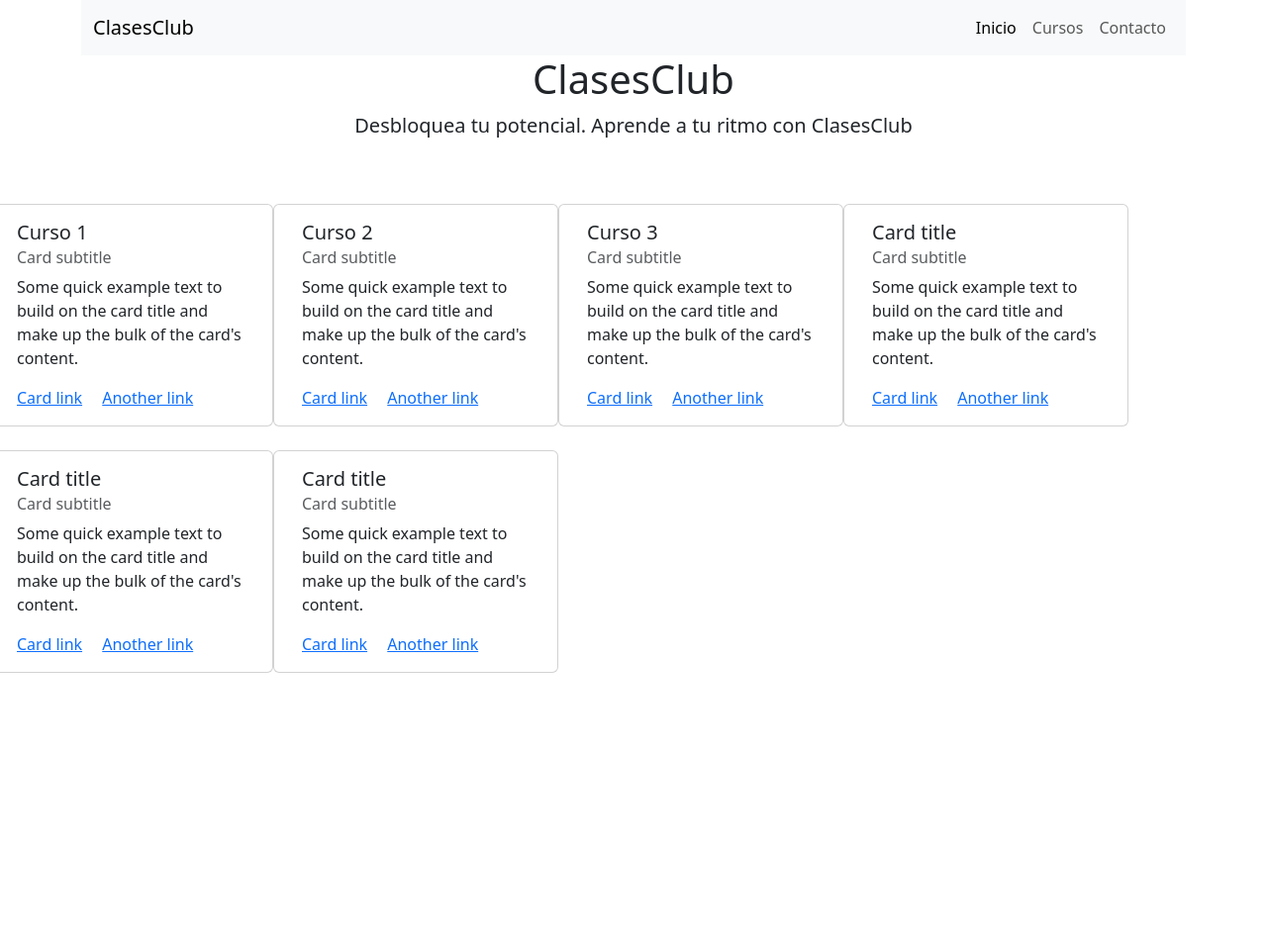
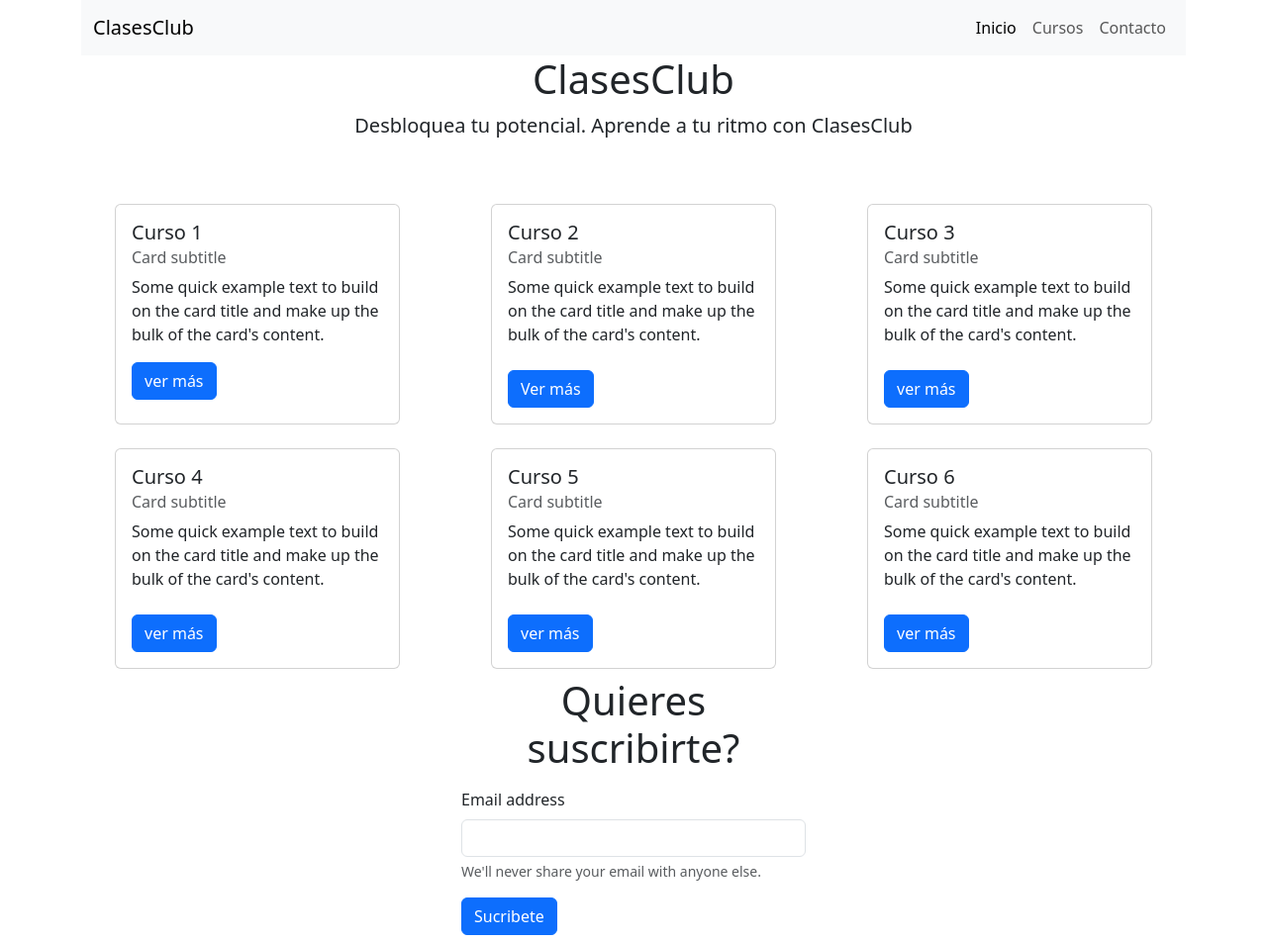
Before and after one commit to Llnavarreteg23/Lab-BootStrap, a plain HTML site: page index.html in a window 1280 px wide. Shown: the whole page at 99% size. Before the commit the page ends 800 px from the top, so only its background shows below. Drawn offline with nearby package versions, Linux system fonts and the light colour scheme.

Commit message:
Segundo intento

```diff
--- a/index.html
+++ b/index.html
@@ -41,69 +41,133 @@
         </div>
     </div>
 
-    <div class="mt-5">
-        <div class="row g-4">
+    <div class="container mt-5">
+        <div class="row row-cols-1 row-cols-md-3 row-cols-lg-3 g-4">
+            <div class="d-flex justify-content-center">
                 <div class="card" style="width: 18rem;">
                     <div class="card-body">
                         <h5 class="card-title">Curso 1</h5>
                         <h6 class="card-subtitle mb-2 text-body-secondary">Card subtitle</h6>
                         <p class="card-text">Some quick example text to build on the card title and make up the bulk of the card's content.</p>
-                    <a href="#" class="card-link">Card link</a>
-                <a href="#" class="card-link">Another link</a>
+                        <button type="button" class="btn btn-primary" data-bs-toggle="modal" data-bs-target="#curso1Modal">
+                            ver más
+                        </button>
+                    </div>
                 </div>
             </div>
 
+            <div class="d-flex justify-content-center">
                 <div class="card" style="width: 18rem;">
                     <div class="card-body">
                         <h5 class="card-title">Curso 2</h5>
                         <h6 class="card-subtitle mb-2 text-body-secondary">Card subtitle</h6>
                         <p class="card-text">Some quick example text to build on the card title and make up the bulk of the card's content.</p>
-            <a href="#" class="card-link">Card link</a>
-            <a href="#" class="card-link">Another link</a>
+                        <button type="button" class="btn btn-primary mt-2" data-bs-toggle="modal" data-bs-target="#curso1Modal">
+                            Ver más
+                        </button>
+                    </div>
                 </div>
             </div>
 
+            <div class="d-flex justify-content-center">
                 <div class="card" style="width: 18rem;">
                     <div class="card-body">
                         <h5 class="card-title">Curso 3</h5>
                         <h6 class="card-subtitle mb-2 text-body-secondary">Card subtitle</h6>
                         <p class="card-text">Some quick example text to build on the card title and make up the bulk of the card's content.</p>
-            <a href="#" class="card-link">Card link</a>
-            <a href="#" class="card-link">Another link</a>
+                        <button type="button" class="btn btn-primary mt-2" data-bs-toggle="modal" data-bs-target="#curso2Modal">
+                            ver más
+                        </button>
+                    </div>
                 </div>
             </div>
 
+            <div class="d-flex justify-content-center">
                 <div class="card" style="width: 18rem;">
                     <div class="card-body">
-            <h5 class="card-title">Card title</h5>
+                        <h5 class="card-title">Curso 4</h5>
                         <h6 class="card-subtitle mb-2 text-body-secondary">Card subtitle</h6>
                         <p class="card-text">Some quick example text to build on the card title and make up the bulk of the card's content.</p>
-            <a href="#" class="card-link">Card link</a>
-            <a href="#" class="card-link">Another link</a>
+                        <button type="button" class="btn btn-primary mt-2" data-bs-toggle="modal" data-bs-target="#curso1Modal">
+                            ver más
+                        </button>
+                    </div>
                 </div>
             </div>
 
+            <div class="d-flex justify-content-center">
                 <div class="card" style="width: 18rem;">
                     <div class="card-body">
-            <h5 class="card-title">Card title</h5>
+                        <h5 class="card-title">Curso 5</h5>
                         <h6 class="card-subtitle mb-2 text-body-secondary">Card subtitle</h6>
                         <p class="card-text">Some quick example text to build on the card title and make up the bulk of the card's content.</p>
-            <a href="#" class="card-link">Card link</a>
-            <a href="#" class="card-link">Another link</a>
+                        <button type="button" class="btn btn-primary mt-2" data-bs-toggle="modal" data-bs-target="#curso1Modal">
+                            ver más
+                        </button>
+                    </div>
                 </div>
             </div>
 
+            <div class="d-flex justify-content-center">
                 <div class="card" style="width: 18rem;">
                     <div class="card-body">
-            <h5 class="card-title">Card title</h5>
+                        <h5 class="card-title">Curso 6</h5>
                         <h6 class="card-subtitle mb-2 text-body-secondary">Card subtitle</h6>
                         <p class="card-text">Some quick example text to build on the card title and make up the bulk of the card's content.</p>
-            <a href="#" class="card-link">Card link</a>
-            <a href="#" class="card-link">Another link</a>
+                        <button type="button" class="btn btn-primary mt-2" data-bs-toggle="modal" data-bs-target="#curso1Modal">
+                            ver más
+                        </button>
                     </div>
                 </div>
             </div>
         </div>
 
+        <!-- Modal -->
+        <div class="modal fade" id="curso1Modal" tabindex="-1" aria-labelledby="exampleModalLabel" aria-hidden="true">
+            <div class="modal-dialog">
+                <div class="modal-content">
+                    <div class="modal-header">
+                        <h1 class="modal-title fs-5" id="exampleModalLabel">Curso 1</h1>
+                        <button type="button" class="btn-close" data-bs-dismiss="modal" aria-label="Close"></button>
+                    </div>
+                    <div class="modal-body">
+                        Estamos en el modal
+                    </div>
+                    <div class="modal-footer">
+                        <button type="button" class="btn btn-secondary" data-bs-dismiss="modal">Cerrar</button>
+                        <button type="button" class="btn btn-primary">Guardar</button>
+                    </div>
+                </div>
+            </div>
+        </div>
+
+
+        <div class="container">
+            <div class="row justify-content-center">
+                <div class="col-md-6 col-lg-4 mx-auto mt-2 mb-2">
+                    <form>
+                        <div class="mb-3 text-center">
+                            <h1>Quieres suscribirte? </h1>
+                        </div>
+                        <div class="mb-3">
+                            <label for="exampleInputEmail1" class="form-label">Email address</label>
+                            <input type="email" class="form-control" id="exampleInputEmail1" aria-describedby="emailHelp">
+                            <div id="emailHelp" class="form-text">We'll never share your email with anyone else.</div>
+                        </div>
+
+                        <button type="submit" class="btn btn-primary">Sucribete</button>
+                    </form>
+                </div>
+
+            </div>
+        </div>
+
+
+    </div>
+
+
+    <script src="ruta/a/bootstrap.bundle.min.js"></script>
+    <script src="script.js"></script>
+
 </body>
 </html>
--- /dev/null
+++ b/script.js
@@ -0,0 +1,6 @@
+const myModal = document.getElementById('curso1Modal')
+const myInput = document.getElementById('myInput')
+
+myModal.addEventListener('shown.bs.modal', () => {
+    myInput.focus()
+})
--- a/style.css
+++ b/style.css
@@ -0,0 +1,6 @@
+.my-margin-10 {
+    margin: 10px;
+}
+.my-padding-10 {
+    padding: 10px;
+}
```
Lines whose indentation alone changed are shown as unchanged.
